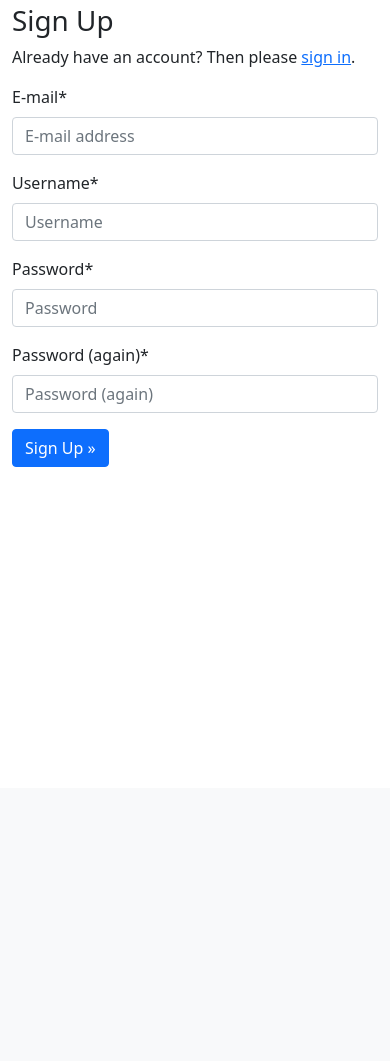
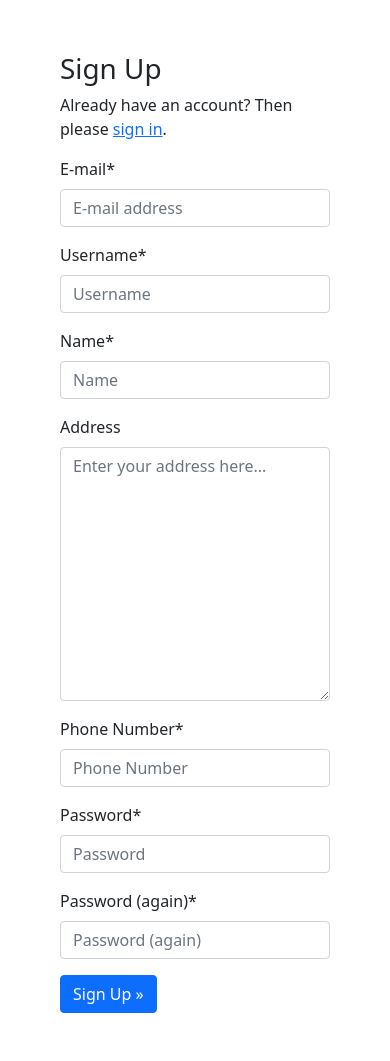
Before and after one commit to MuhammedNihad/realtoric, a Django app: page /accounts/signup/ in a window 390 px wide. Shown: the part 56-1117 px from the top of the page. Before the commit the page ends 523 px from the top, so only its background shows below. Run offline with Django 3.2, Linux system fonts and the light colour scheme; parts of the project's set-up code (start-up, migrations or seed data) failed here and were passed over; some libraries are stand-ins or nearby versions.

Commit message:
Add: name, address and phone to user signup form

```diff
--- a/realtoric/templates/account/base.html
+++ b/realtoric/templates/account/base.html
@@ -2,7 +2,7 @@
 {% block title %}{% block head_title %}{% endblock head_title %}{% endblock title %}
 
 {% block content %}
-<div class="row">
+<div class="row p-5">
   <div class="col-md-6 offset-md-3">
     {% block inner %}{% endblock %}
   </div>
--- a/realtoric/users/admin.py
+++ b/realtoric/users/admin.py
@@ -15,7 +15,7 @@ class UserAdmin(auth_admin.UserAdmin):
     add_form = UserAdminCreationForm
     fieldsets = (
         (None, {"fields": ("username", "password")}),
-        (_("Personal info"), {"fields": ("name", "email")}),
+        (_("Personal info"), {"fields": ("name", "email", "address", "phone")}),
         (
             _("Permissions"),
             {
--- a/realtoric/users/forms.py
+++ b/realtoric/users/forms.py
@@ -1,5 +1,6 @@
 from allauth.account.forms import SignupForm
 from allauth.socialaccount.forms import SignupForm as SocialSignupForm
+from django import forms
 from django.contrib.auth import forms as admin_forms
 from django.contrib.auth import get_user_model
 from django.utils.translation import gettext_lazy as _
@@ -33,6 +34,33 @@ class UserSignupForm(SignupForm):
     Check UserSocialSignupForm for accounts created from social.
     """
 
+    name = forms.CharField(
+        max_length=255,
+        label=_("Name"),
+        widget=forms.TextInput(attrs={"placeholder": _("Name")}),
+    )
+    address = forms.CharField(
+        max_length=255,
+        label=_("Address"),
+        required=False,
+        widget=forms.Textarea(attrs={"placeholder": _("Enter your address here...")}),
+    )
+    phone = forms.CharField(
+        max_length=13,
+        label=_("Phone Number"),
+        widget=forms.TextInput(
+            attrs={"placeholder": _("Phone Number"), "type": "number"}
+        ),
+    )
+
+    def save(self, request):
+        user = super().save(request)
+        user.name = self.cleaned_data["name"]
+        user.address = self.cleaned_data["address"]
+        user.phone = self.cleaned_data["phone"]
+        user.save()
+        return user
+
 
 class UserSocialSignupForm(SocialSignupForm):
     """
```
